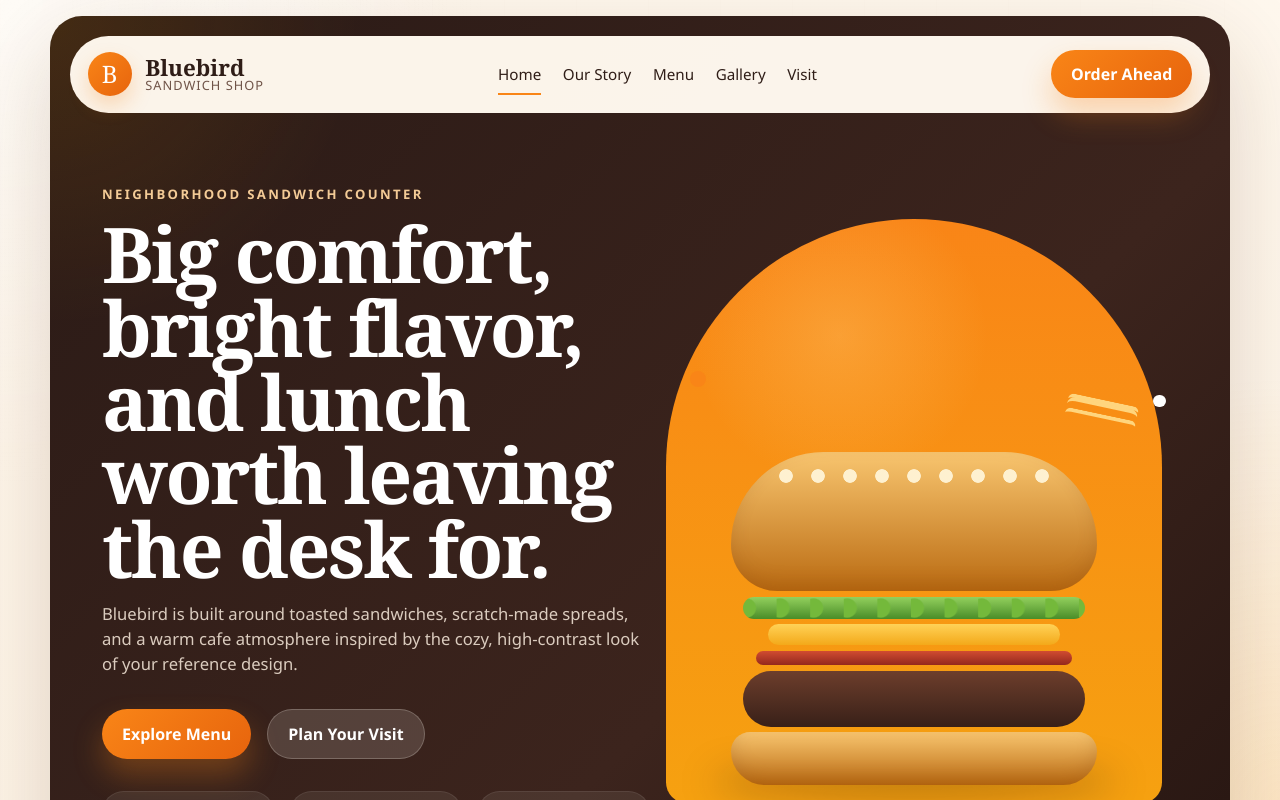
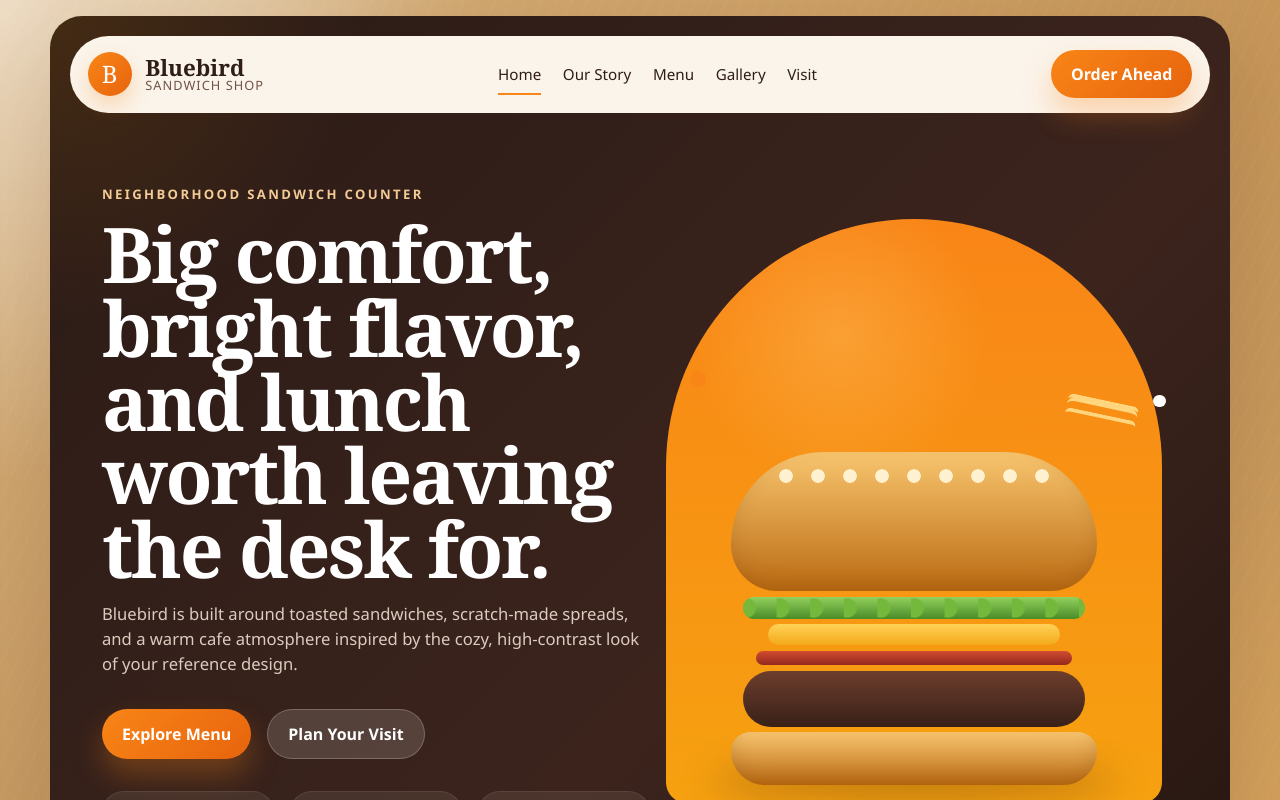
Before and after one commit to andrewchwalik/bluebird, a React (Vite) app: page / in a window 1280 px wide. Shown: the top 800 px of the page. Built offline with nearby package versions, Linux system fonts and the light colour scheme.

Commit message:
Create a brown paper bag background texture

```diff
--- a/src/index.css
+++ b/src/index.css
@@ -1,6 +1,9 @@
 :root {
   --paper: #f6e2c7;
   --paper-deep: #efd2a8;
+  --kraft: #b8864d;
+  --kraft-deep: #8e6337;
+  --kraft-fiber: rgba(104, 71, 37, 0.12);
   --surface: #fffaf4;
   --surface-strong: #fffefb;
   --ink: #2f1d17;
@@ -16,13 +19,22 @@
   font-weight: 400;
   color: var(--ink);
   background:
-    linear-gradient(180deg, rgba(255, 246, 233, 0.78), rgba(244, 222, 191, 0.96)),
+    radial-gradient(circle at top left, rgba(255, 236, 199, 0.34), transparent 24%),
+    radial-gradient(circle at 85% 18%, rgba(255, 228, 170, 0.18), transparent 20%),
+    linear-gradient(180deg, #c7975a 0%, #b1814b 45%, #9c6d3f 100%),
     repeating-linear-gradient(
-      90deg,
-      rgba(163, 118, 66, 0.04) 0,
-      rgba(163, 118, 66, 0.04) 1px,
+      0deg,
+      rgba(255, 243, 216, 0.05) 0,
+      rgba(255, 243, 216, 0.05) 1px,
       transparent 1px,
-      transparent 72px
+      transparent 4px
+    ),
+    repeating-linear-gradient(
+      18deg,
+      var(--kraft-fiber) 0,
+      var(--kraft-fiber) 1px,
+      transparent 1px,
+      transparent 9px
     );
   font-synthesis: none;
   text-rendering: optimizeLegibility;
@@ -42,6 +54,7 @@ body {
   margin: 0;
   min-width: 320px;
   min-height: 100vh;
+  background: transparent;
 }
 
 body::before {
@@ -49,8 +62,16 @@ body::before {
   position: fixed;
   inset: 0;
   background:
-    radial-gradient(circle at 20% 15%, rgba(255, 255, 255, 0.38), transparent 18%),
-    radial-gradient(circle at 80% 70%, rgba(249, 133, 23, 0.08), transparent 16%);
+    radial-gradient(circle at 18% 10%, rgba(255, 248, 231, 0.22), transparent 16%),
+    radial-gradient(circle at 78% 78%, rgba(120, 73, 31, 0.16), transparent 18%),
+    repeating-linear-gradient(
+      115deg,
+      rgba(255, 244, 219, 0.04) 0,
+      rgba(255, 244, 219, 0.04) 2px,
+      transparent 2px,
+      transparent 14px
+    );
+  opacity: 0.95;
   pointer-events: none;
 }
 
```
